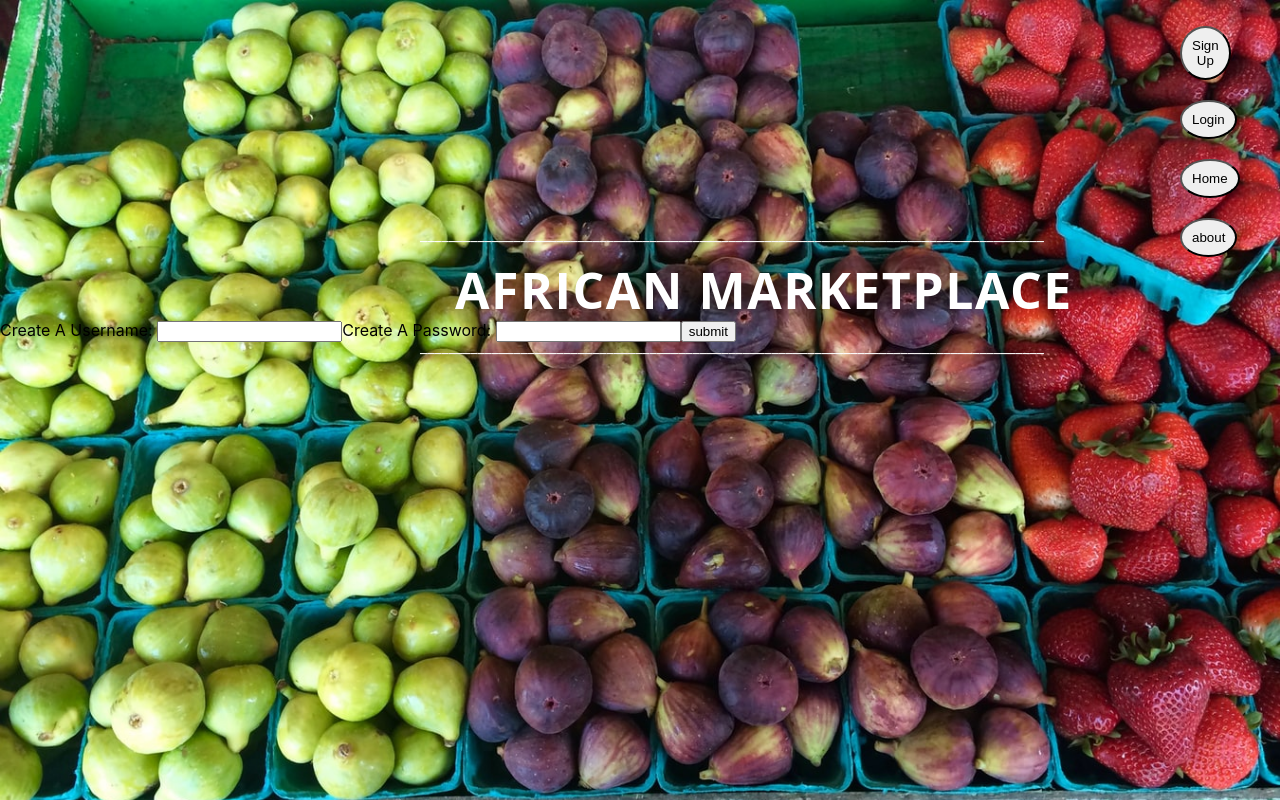
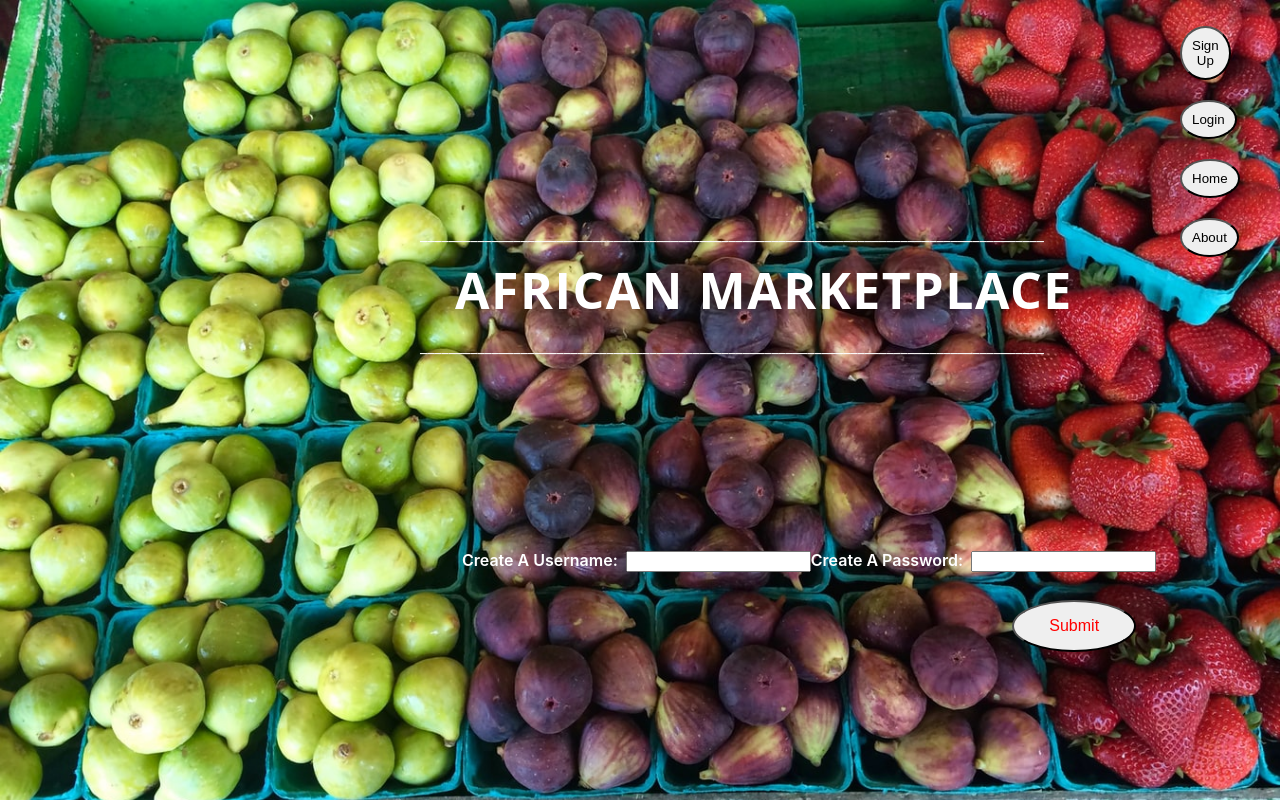
Before and after one commit to BW-African-Marketplace-7/frontend, a React (Create React App) app in the folder React App/: page /create in a window 1280 px wide. Built offline with nearby package versions, Linux system fonts and the light colour scheme.

Commit message:
updated app ,create,login css for user input

```diff
--- a/React App/src/App.css
+++ b/React App/src/App.css
@@ -80,12 +80,14 @@ letter-spacing: 1.5px;;
       list-style: none;
       padding:10px 10px;
       cursor: pointer;
+
     }
 
 
     .aboutbtn {
       padding:10px 10px;
     border-radius: 50%;
+    text-transform: capitalize;
     }
 
 
--- a/React App/src/Create.js
+++ b/React App/src/Create.js
@@ -28,8 +28,8 @@ const Create =(props)=>{
         <form
         id='new-login-form'
         onSubmit={onSub}>
-        <label>
-            Create A Username:&nbsp;
+        <label >
+            Create A Username: &nbsp;
         <input
             id='new-username'
             type='text'
@@ -38,7 +38,7 @@ const Create =(props)=>{
             name='username'/>
         </label>
         <label>
-        Create A Password:&nbsp;
+          Create A Password:  &nbsp;
         <input
             id='new-password'
             type='password'
--- a/React App/src/Login.js
+++ b/React App/src/Login.js
@@ -25,7 +25,7 @@ return(
     <div className='login-form-holder'>
         <form id='login-form' onSubmit={onSub}>
         <label>
-            Username:&nbsp;
+            Username: &nbsp;
             <input
             id='username'
             type='text'
@@ -34,7 +34,7 @@ return(
             name='username'/>
         </label>
         <label>
-        Password:&nbsp;
+        Password: &nbsp;
             <input
             id='password'
             type='password'
--- a/React App/src/index.css
+++ b/React App/src/index.css
@@ -15,40 +15,38 @@ code {
     monospace;
 }
 
-
-
-
-
-
-
-
-/* #home-link {
-
+#new-login-form {
+position:absolute;
+top:34.375em;
+left: 28.875em;
 color:white;
-font-size: 16px;
-text-decoration: none;
+font-weight: 600;
 
 }
 
-#login-link {
-  font-size: 16px;
-  color:white;
+label {
+font-size:1em;
 
 }
 
-#signup-link {
+.sub {
+  position:absolute;
+  top:50px;
+  right:20px;
+  padding:15px 35px;
+  border-radius: 50%;
+  color:red;
   font-size: 16px;
-  color:white;
+  text-transform: capitalize;
+}
 
 
-}
-
-.active{
+#login-form {
 
   position:absolute;
-  top: 350px;
-  right:400px;
-padding:20px  40px;
- font-size: 30px;
+  top:34.375em;
+  left: 27.875em;
+  color:white;
+  font-weight: 600;
 
-} */
+}
```
